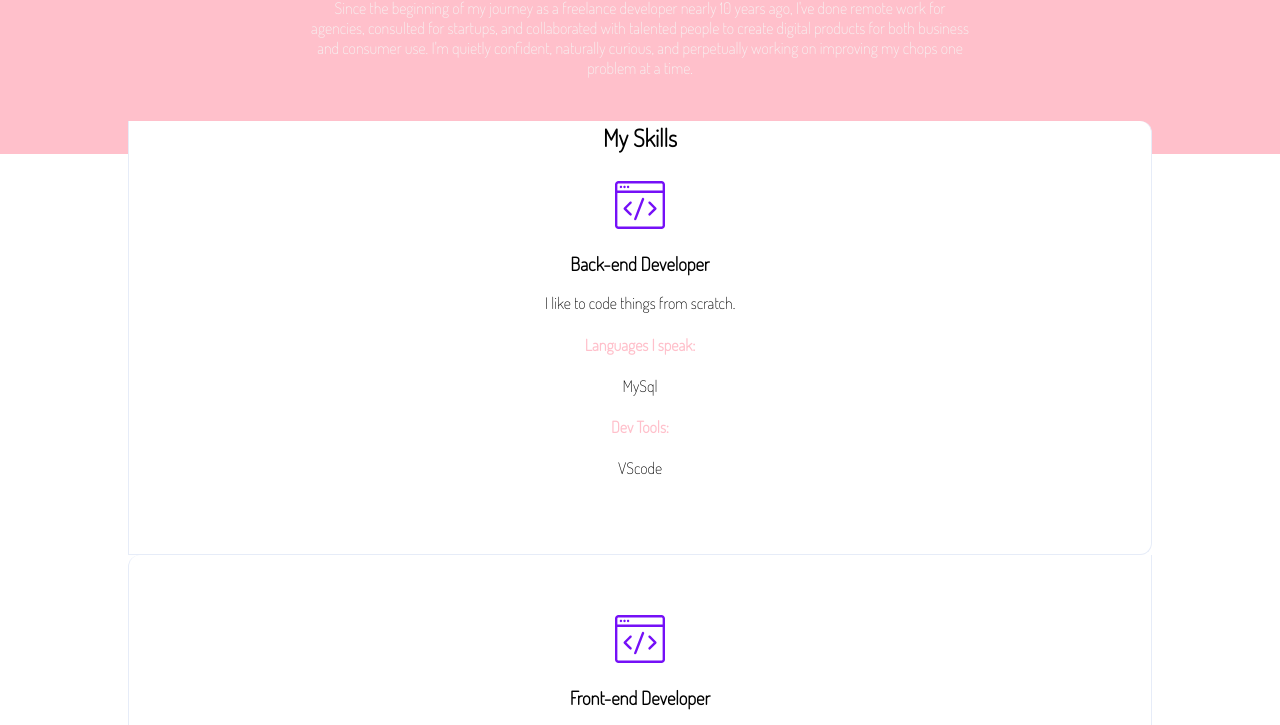
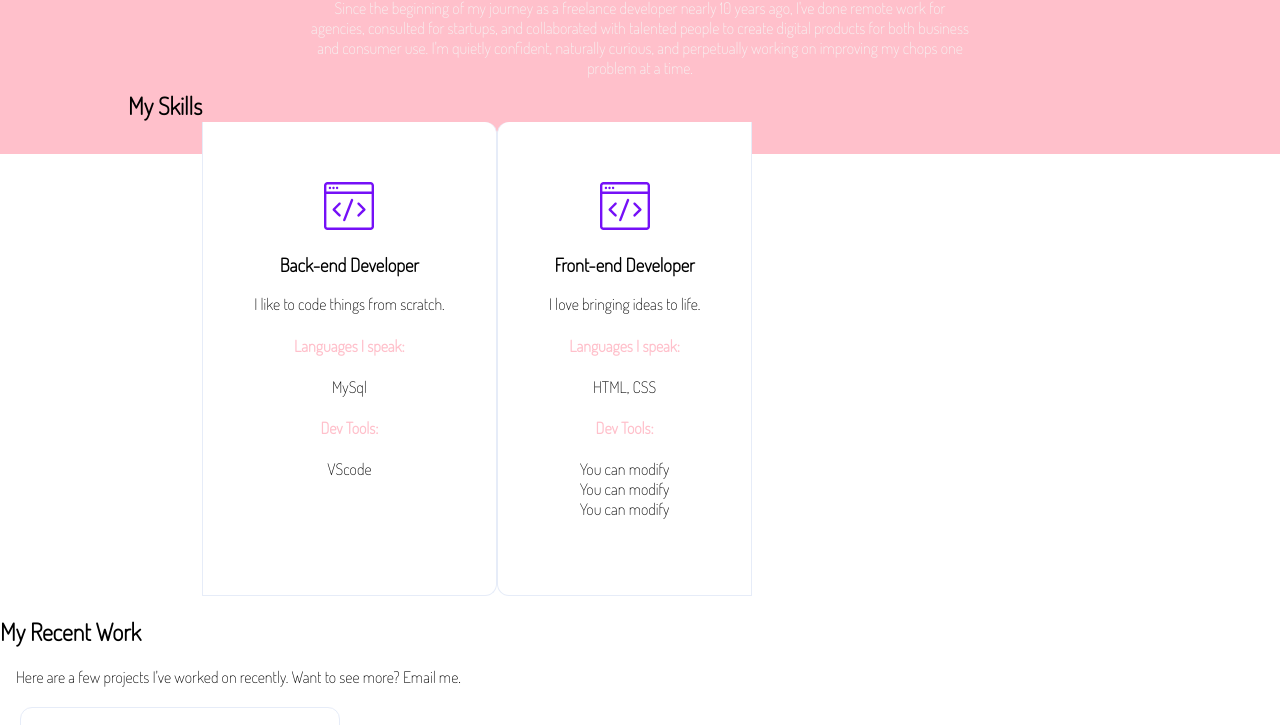
Before and after one commit to WildCodeSchool-2024-09/JS-RemoteFR-Q4-Jaune-Checkpoint1, a website: page site/portfolio.html in a window 1280 px wide. Shown: the part 804-1529 px from the top of the page. Drawn offline with Linux system fonts and the light colour scheme.

Commit message:
step 4 css fais

```diff
--- a/site/css/portfolio.css
+++ b/site/css/portfolio.css
@@ -138,4 +138,9 @@ p {
 	.firstbanner > img {
 		width: 10%;
 	}
+
+	.skills {
+		display: flex;
+		flex-direction: row;
+	}
 }
```
